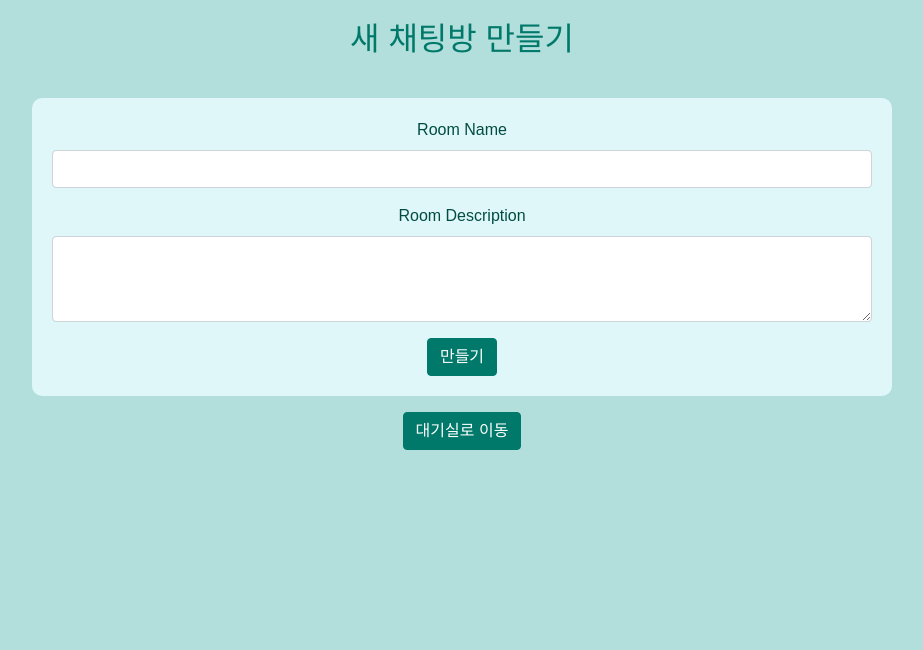
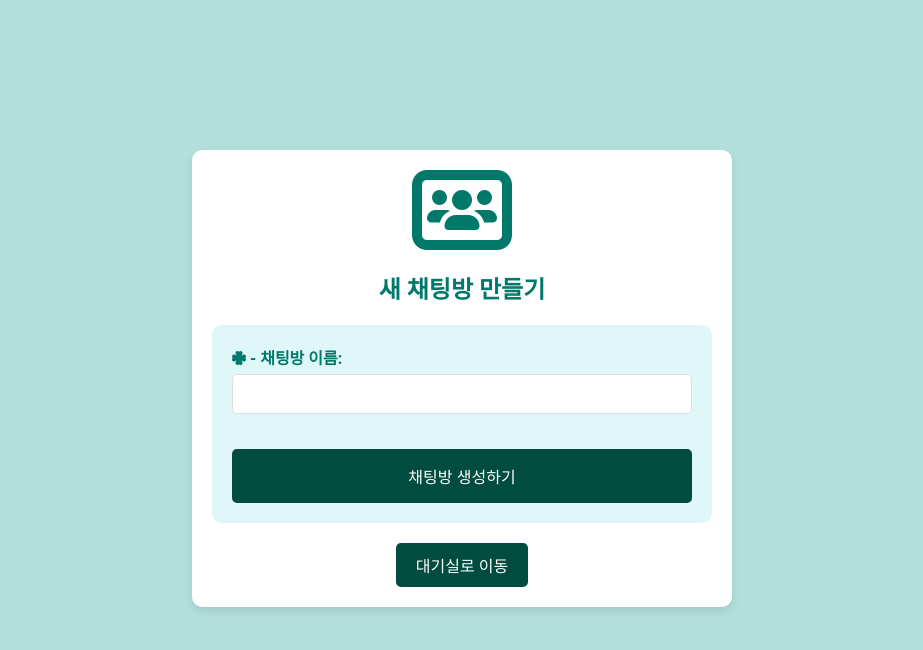
Before and after one commit to kang-beep/collaboration_tool_project, a Django app: template django_websocket_chatting/chat/templates/chat/room_new.html in a window 1280 px wide. Shown: the top 650 px of the page, without its empty margins (178-1101 px from the left). Run offline with Django 4.2, Linux system fonts and the light colour scheme; the template is opened without the code that fills it, so the values that code supplies are empty; some libraries are stand-ins or nearby versions.

Commit message:
SYTLE: 팀 생성, 대화망 생성 폼 수정

```diff
--- a/django_websocket_chatting/chat/templates/chat/room_new.html
+++ b/django_websocket_chatting/chat/templates/chat/room_new.html
@@ -3,57 +3,93 @@
 <head>
     <meta charset="UTF-8">
     <meta name="viewport" content="width=device-width, initial-scale=1.0">
+    <script src="https://kit.fontawesome.com/3c8aeb941b.js" crossorigin="anonymous"></script>
     <title>새 채팅방 만들기</title>
-    <link href="https://stackpath.bootstrapcdn.com/bootstrap/4.5.2/css/bootstrap.min.css" rel="stylesheet">
     <style>
         body {
-            font-family: Arial, sans-serif;
-            background-color: #B2DFDB; /* 민트색 배경 */
-            color: #004D40; /* 어두운 민트색 텍스트 */
+            font-family: 'Roboto', sans-serif;
+            background-color: #B2DFDB; /* 연한 민트색 배경 */
+            color: #00796b; /* 어두운 민트색 텍스트 */
             text-align: center;
+            margin: 0;
+            padding: 0;
         }
         .container {
-            max-width: 900px;
-            margin: 0 auto;
+            max-width: 500px;
+            margin: 50px auto;
             padding: 20px;
+            background-color: #FFFFFF; /* 흰색 배경 */
+            border-radius: 10px;
+            box-shadow: 0 4px 8px rgba(0, 0, 0, 0.1);
+            margin-top: 150px;
         }
         h2 {
-            margin-bottom: 40px;
+            margin-bottom: 20px;
             color: #00796B; /* 진한 민트색 텍스트 */
+            font-size: 24px;
         }
-        .my-3 {
+        form {
             background-color: #E0F7FA; /* 연한 민트색 배경 */
             border-radius: 10px;
             padding: 20px;
+            text-align: left;
+        }
+        label {
+            font-weight: bold;
+            margin-bottom: 5px;
+            display: inline-block;
+        }
+        input[type="text"], textarea, input[type="file"] {
+            width: 100%;
+            padding: 10px;
+            margin-bottom: 15px;
+            border: 1px solid #ddd;
+            border-radius: 5px;
+            box-sizing: border-box;
+            font-size: 16px;
+        }
+        button[type="submit"] {
+            background-color: #004D40; /* 어두운 민트색 배경 */
+            color: white; /* 하얀색 텍스트 */
+            border: none;
+            padding: 15px 20px;
+            border-radius: 5px;
+            cursor: pointer;
+            font-size: 16px;
+            width: 100%;
+            transition: background-color 0.3s, color 0.3s;
+        }
+        button[type="submit"]:hover {
+            background-color: #00796B; /* 진한 민트색 배경 */
         }
         .btn-primary {
+            background-color: #004D40; /* 어두운 민트색 배경 */
+            border-color: #004D40;
+            color: white;
+            padding: 10px 20px;
+            border-radius: 5px;
+            text-decoration: none;
+            display: inline-block;
+            margin-top: 20px;
+        }
+        .btn-primary:hover {
             background-color: #00796B; /* 진한 민트색 배경 */
             border-color: #00796B;
-        }
-        .btn-primary:hover {
-            background-color: #004D40; /* 어두운 민트색 배경 */
-            border-color: #004D40;
         }
     </style>
 </head>
 <body>
-    <div class="container">
+    <div class="container"><i class="fa-solid fa-users-rectangle fa-5x"></i>
         <h2>새 채팅방 만들기</h2>
 
         <div class="my-3">
             <form action="" method="post">
                 {% csrf_token %}
-                <!-- {{ form.as_p }}로 받아와도 되는데 forms.py, models.py 이상-->
-                <!-- Room form fields go here -->
                 <div class="form-group">
-                    <label for="roomName">Room Name</label>
+                    <label for="roomName"><i class="fa-solid fa-clover"></i> - 채팅방 이름:</label>
                     <input type="text" class="form-control" id="roomName" name="room_name" required>
                 </div>
-                <div class="form-group">
-                    <label for="roomDescription">Room Description</label>
-                    <textarea class="form-control" id="roomDescription" name="room_description" rows="3"></textarea>
-                </div>
-                <input type="submit" value="만들기" class="btn btn-primary" />
+                <button type="submit" class="btn btn-primary">채팅방 생성하기</button>
             </form>
         </div>
 
--- a/django_websocket_chatting/teams/templates/team/teams_list.html
+++ b/django_websocket_chatting/teams/templates/team/teams_list.html
@@ -118,7 +118,7 @@
         <div><i class="fa-solid fa-comments fa-5x"></i></div>
         <h1>입장할 팀을 선택하세요.</h1>
         <div class="create-team">
-            <h2><a href="{% url 'teams:teams_create' %}">Create New Team</a></h2>
+            <h2><a href="{% url 'teams:teams_create' %}">새로운 팀 생성하기</a></h2>
         </div>
         <div class="team-list">
             {% for team in teams %}
```
Also changed, not shown: django_websocket_chatting/teams/templates/team/teams_create.html (+28 -12 lines).
